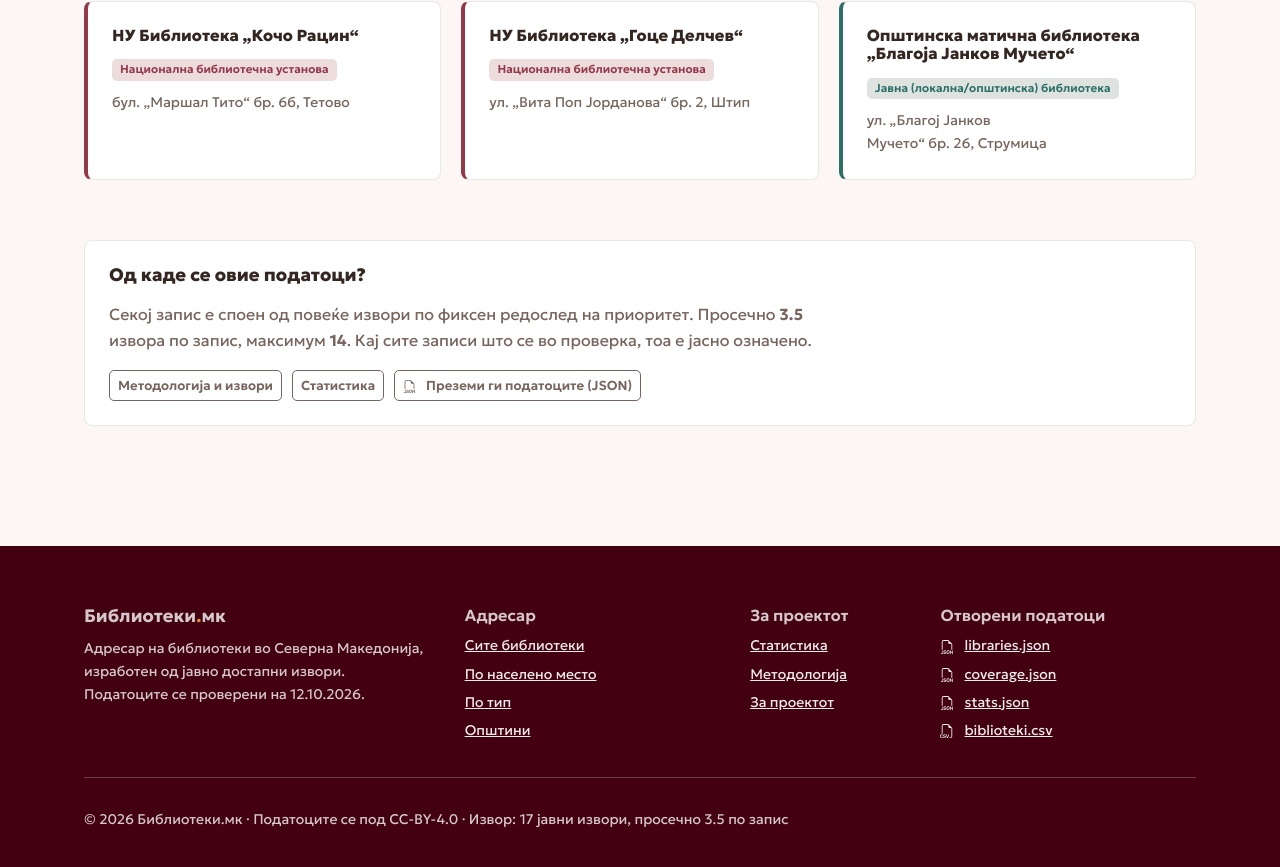
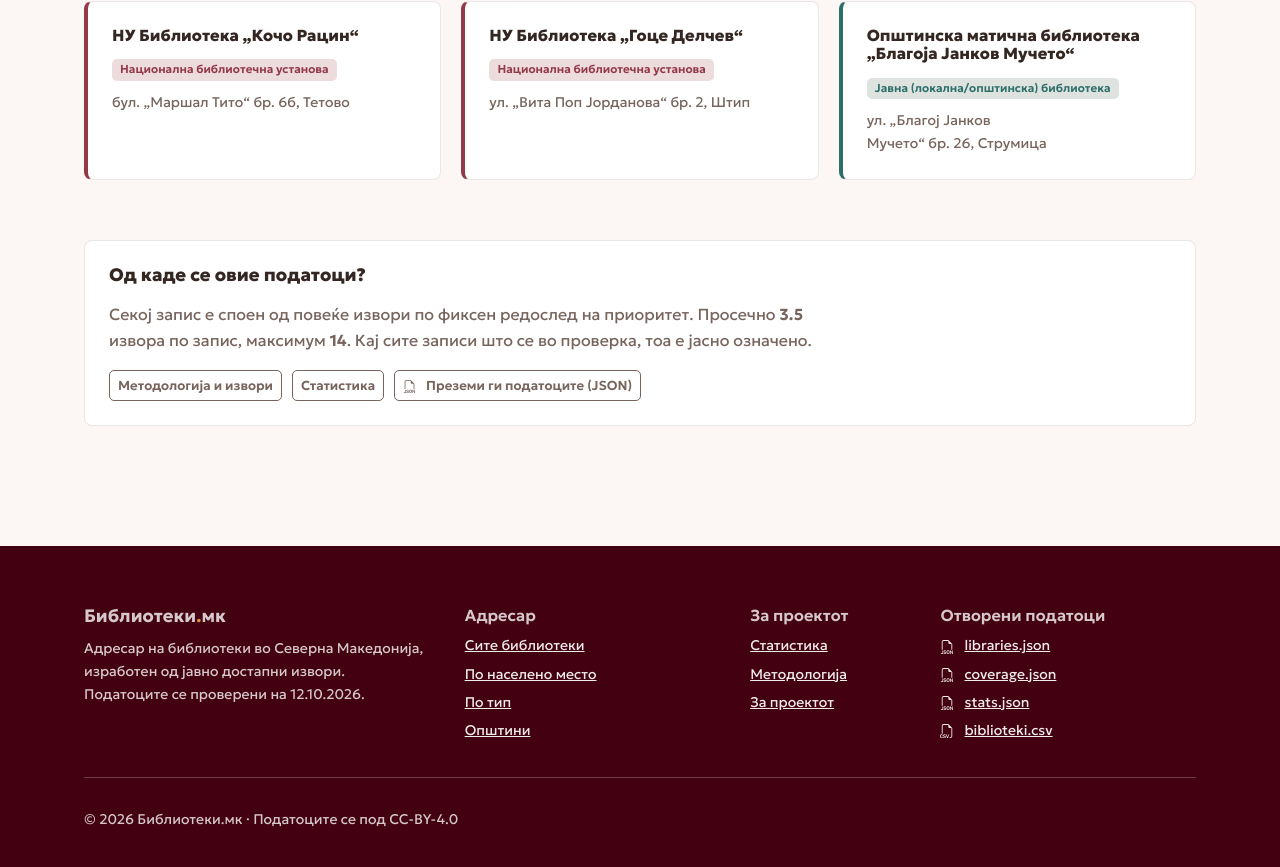
Before and after one commit to gocemitevski/mk-libraries, a Next.js app: page / in a window 1280 px wide. Shown: the part 1757-2624 px from the top of the page. Built offline with nearby package versions, Linux system fonts and the light colour scheme.

Commit message:
Drop the source count from the footer

```diff
--- a/components/site-footer.tsx
+++ b/components/site-footer.tsx
@@ -47,8 +47,7 @@ export function SiteFooter() {
         </div>
         <hr className="border-light my-4" />
         <p className="small mb-0">
-          © {year} Библиотеки.мк · Податоците се под CC-BY-4.0 · Извор: {stats.sources.bySource.length} јавни извори,
-          просечно {stats.sources.averagePerRecord} по запис
+          © {year} Библиотеки.мк · Податоците се под CC-BY-4.0
         </p>
       </div>
     </footer>
```
